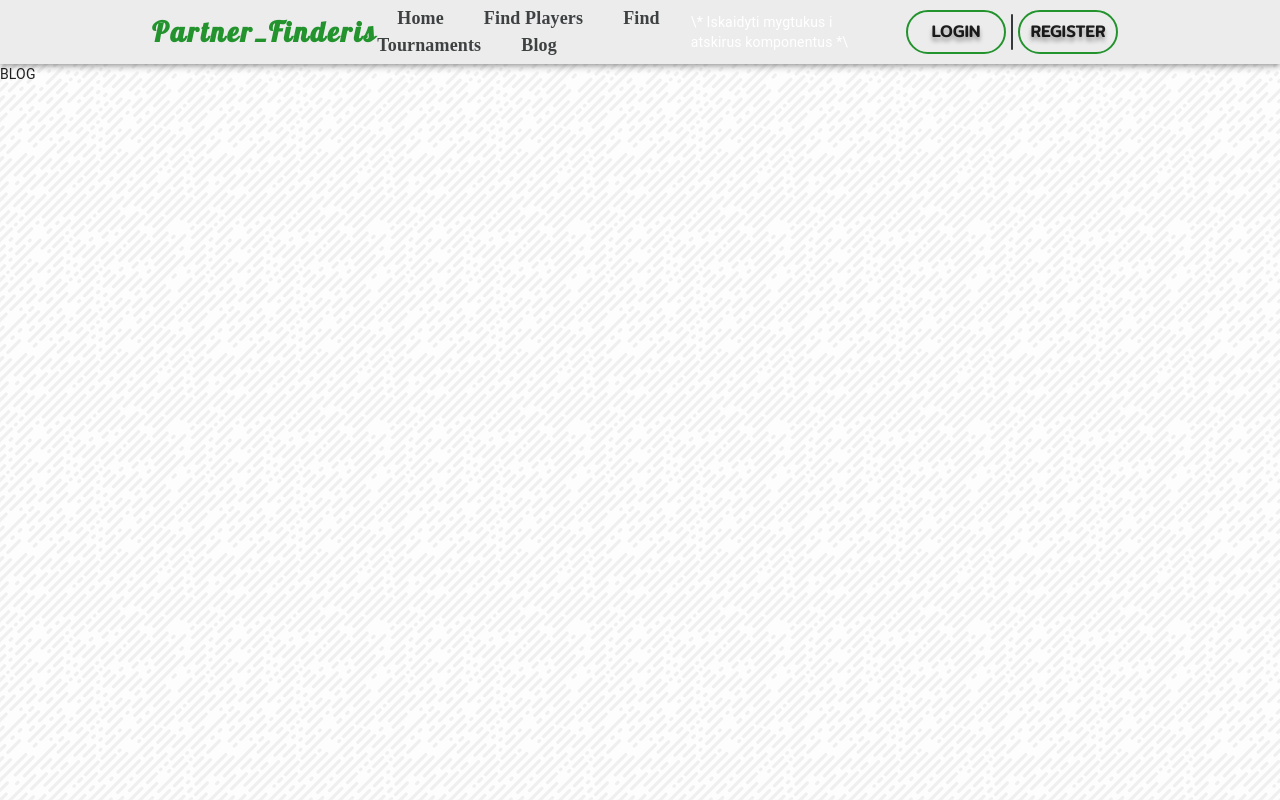
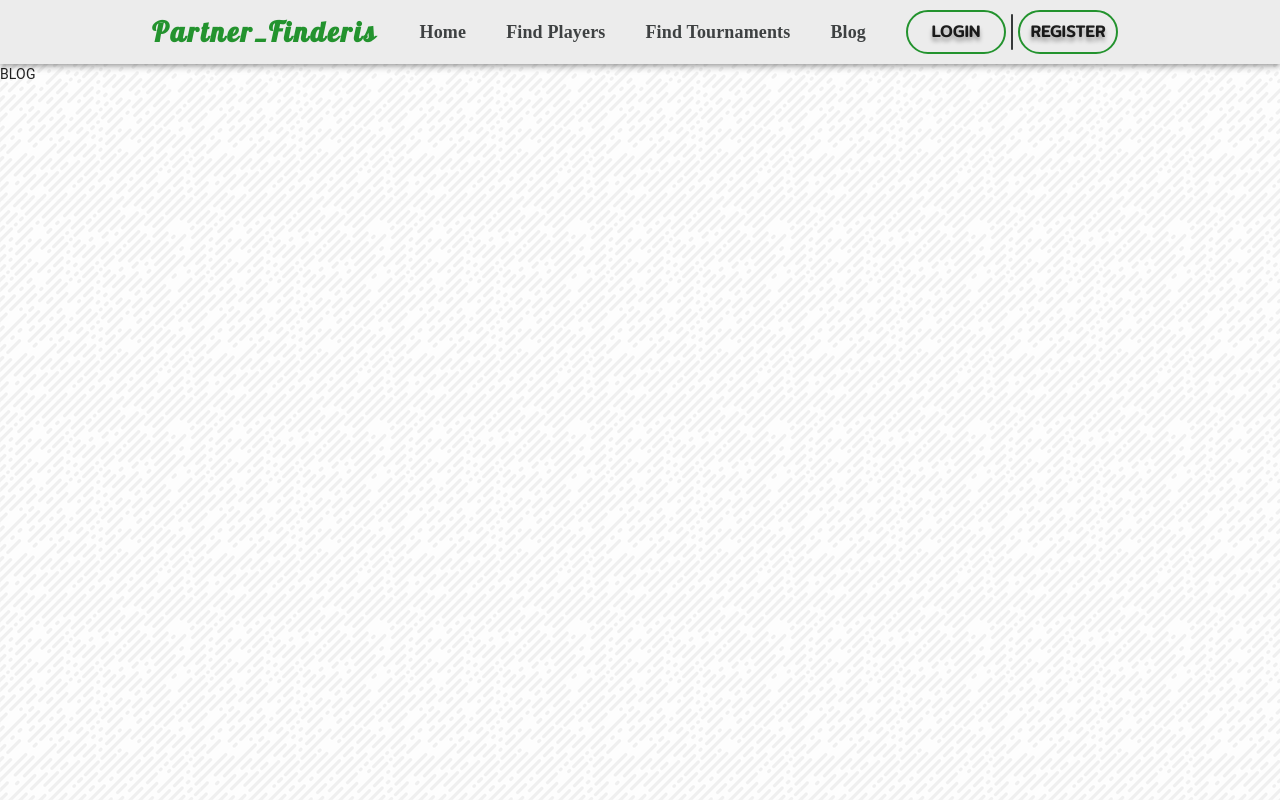
Before and after one commit to TadasSipavicius/Searching-Partner-Website, a React (Create React App) app: page /blog in a window 1280 px wide. Built offline with nearby package versions, Linux system fonts and the light colour scheme; a web font is replaced by a local one.

Commit message:
Fixed comments

```diff
--- a/src/Layout/NavigationBar.tsx
+++ b/src/Layout/NavigationBar.tsx
@@ -104,7 +104,7 @@
                         </Link>
                     ))}
                 </Typography>
-                \* Iskaidyti mygtukus i atskirus komponentus *\
+                {/* Iskaidyti mygtukus i atskirus komponentus */}
                 <Button className={classes.login}>Login</Button>
                 <Typography className={classes.linebetweenButtons} />
                 <Button className={classes.register}>Register</Button>
--- a/src/Layout/NavigationBarMobile.tsx
+++ b/src/Layout/NavigationBarMobile.tsx
@@ -48,7 +48,7 @@
         <List className={classes.navlist}>
             {navigation.map((item: NavigationType) =>(
                 <>
-                \* Pasiskaityti apie list ir listitemus ir visa kita *\
+                {/* Pasiskaityti apie list ir listitemus ir visa kita */}
                 <ListItem
                     button
                     key={item.title}
@@ -72,7 +72,7 @@
                     <MenuIcon />
                 </IconButton>
             </Toolbar>
-            \* Pasiskaityti apie drawer *\
+            {/* Pasiskaityti apie drawer */}
             <Drawer anchor="top" open={isOpen} onClose={handleOpen}>
                 {phoneNavLink()}
             </Drawer>
```
